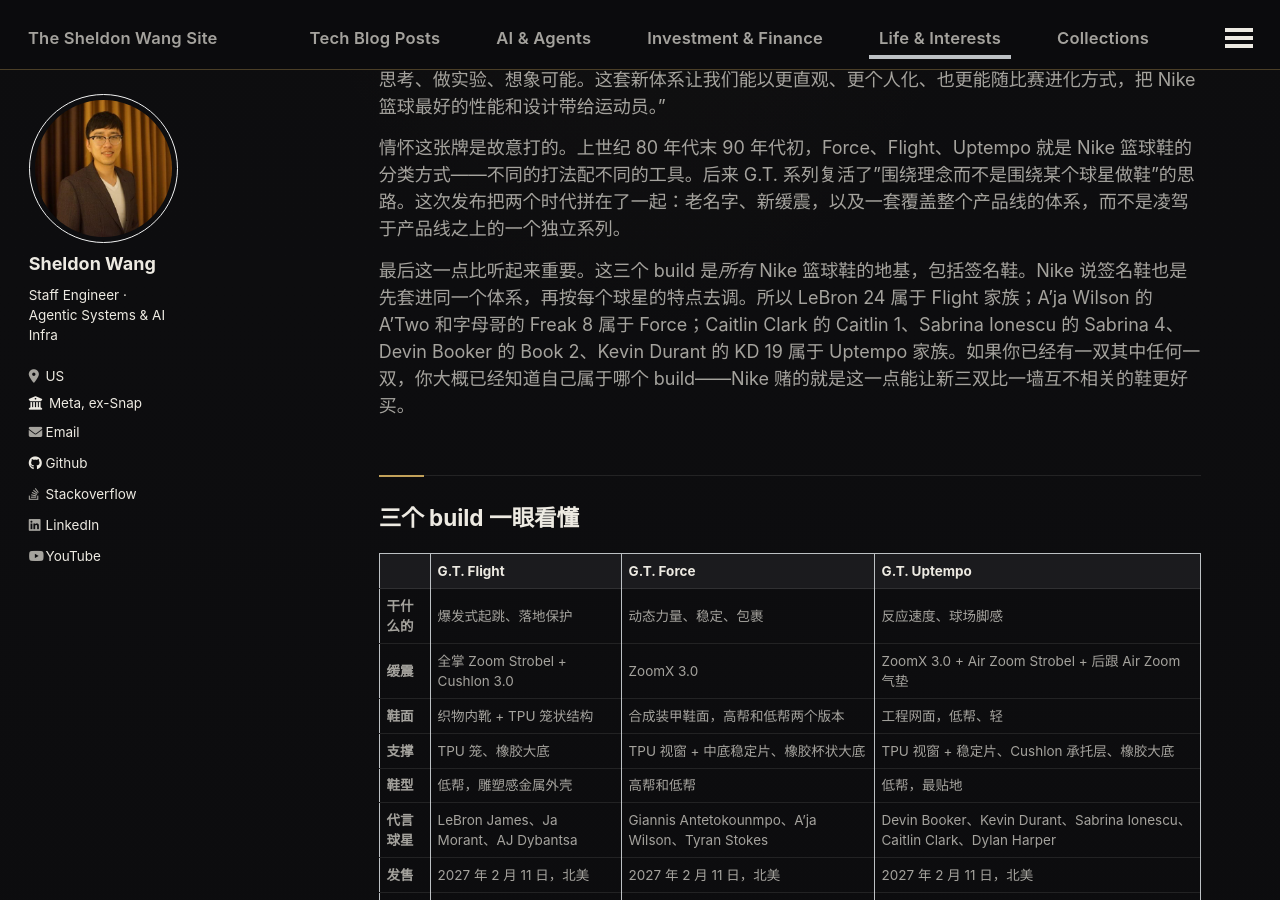
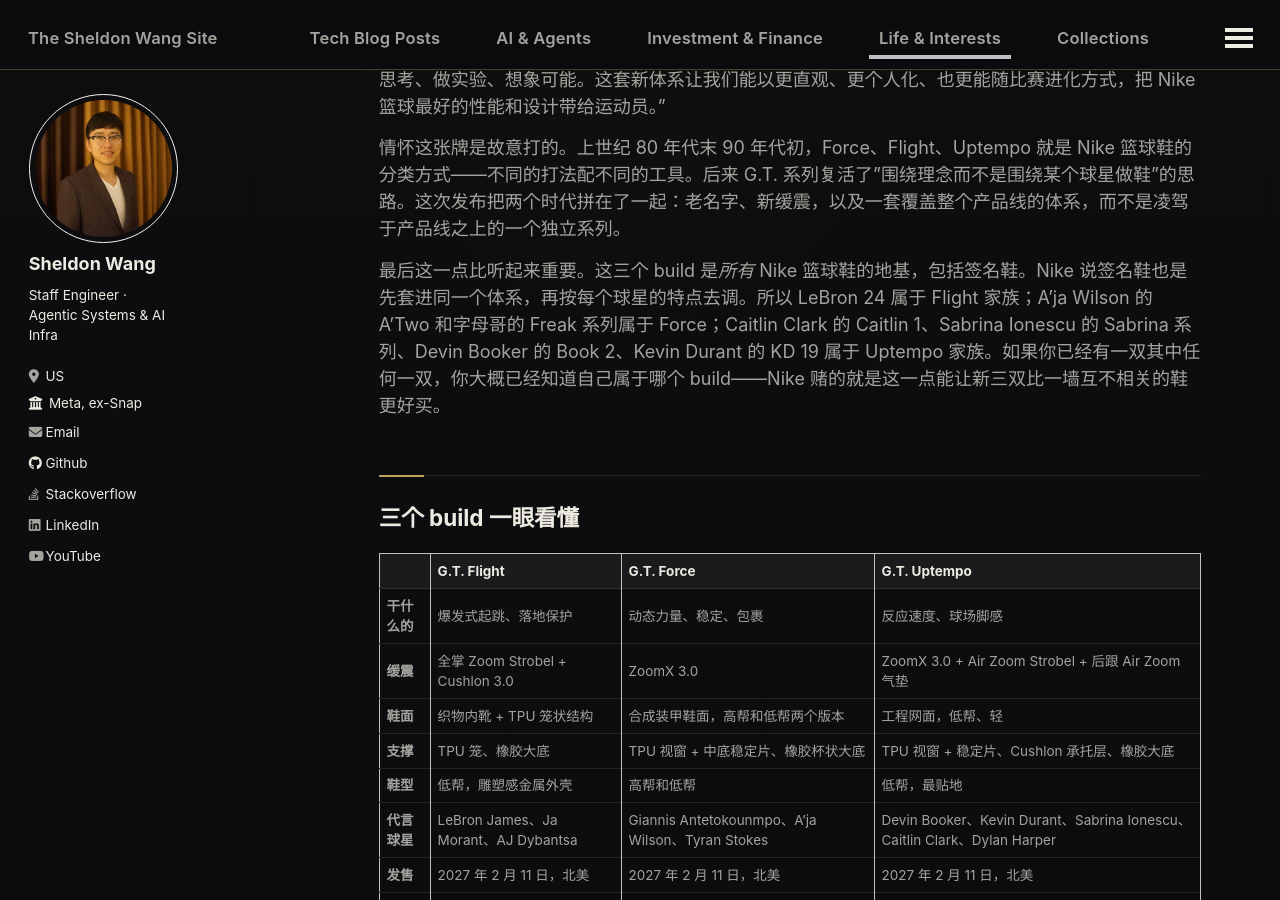
Before and after one commit to SheldonWangRJT/SheldonWangRJT.Github.io, a Jekyll site: the page built from _life/nike-gt-flight-force-uptempo-zh.md, in a window 1280 px wide and 900 px high, scrolled down 1143 px. Built offline with Jekyll 4.4.1, drawn with Linux system fonts in a browser that asks for light colours; comment, search, counter and statistics services are not loaded; some of the changed text lies outside the part shown.

Commit message:
Fix Nike G.T. article facts: soften Sabrina/Freak model numbers, G.T. Cut 4 $200-$210 (zh)

```diff
--- a/_life/nike-gt-flight-force-uptempo-zh.md
+++ b/_life/nike-gt-flight-force-uptempo-zh.md
@@ -33,7 +33,7 @@ Nike 篮球副总裁兼创意总监 Ross Klein 在公告里说："篮球是 Nike
 
 情怀这张牌是故意打的。上世纪 80 年代末 90 年代初，Force、Flight、Uptempo 就是 Nike 篮球鞋的分类方式——不同的打法配不同的工具。后来 G.T. 系列复活了"围绕理念而不是围绕某个球星做鞋"的思路。这次发布把两个时代拼在了一起：老名字、新缓震，以及一套覆盖整个产品线的体系，而不是凌驾于产品线之上的一个独立系列。
 
-最后这一点比听起来重要。这三个 build 是*所有* Nike 篮球鞋的地基，包括签名鞋。Nike 说签名鞋也是先套进同一个体系，再按每个球星的特点去调。所以 LeBron 24 属于 Flight 家族；A'ja Wilson 的 A'Two 和字母哥的 Freak 8 属于 Force；Caitlin Clark 的 Caitlin 1、Sabrina Ionescu 的 Sabrina 4、Devin Booker 的 Book 2、Kevin Durant 的 KD 19 属于 Uptempo 家族。如果你已经有一双其中任何一双，你大概已经知道自己属于哪个 build——Nike 赌的就是这一点能让新三双比一墙互不相关的鞋更好买。
+最后这一点比听起来重要。这三个 build 是*所有* Nike 篮球鞋的地基，包括签名鞋。Nike 说签名鞋也是先套进同一个体系，再按每个球星的特点去调。所以 LeBron 24 属于 Flight 家族；A'ja Wilson 的 A'Two 和字母哥的 Freak 系列属于 Force；Caitlin Clark 的 Caitlin 1、Sabrina Ionescu 的 Sabrina 系列、Devin Booker 的 Book 2、Kevin Durant 的 KD 19 属于 Uptempo 家族。如果你已经有一双其中任何一双，你大概已经知道自己属于哪个 build——Nike 赌的就是这一点能让新三双比一墙互不相关的鞋更好买。
 
 ## 三个 build 一眼看懂
 
@@ -114,13 +114,13 @@ Complex 的导购角度更有用，直接问：你该买哪双 G.T.？Flight 管
 - **你靠"碾过去"赢球吗？** 如果你打的是硬仗，靠身体定调子，能防多个位置，蹬地发力时需要鞋子自己不变形，先看 **Force**。要最大包裹就先试高帮；想要这个样子和 ZoomX 但不要高帮领口，就试低帮。
 - **你靠"先人一步"赢球吗？** 如果你的比赛是第一步快、变向快、一步拉开空间、脚底下什么都感觉得到，先看 **Uptempo**。它是三双里最低、最轻、配置最全的，也是早期呼声最高的。
 
-如果你已经有一双签名鞋，Nike 已经替你对过表了：LeBron 24 或 Ja 4 说明你已经是 Flight 球员；Freak 8 或 A'Two 说明你是 Force；Book 2、KD 19、Sabrina 4 或 Caitlin 1 说明你是 Uptempo。这不是营销话术——这是整场发布里最实用的捷径。
+如果你已经有一双签名鞋，Nike 已经替你对过表了：LeBron 24 或 Ja 4 说明你已经是 Flight 球员；Freak 系列或 A'Two 说明你是 Force；Book 2、KD 19、Sabrina 系列或 Caitlin 1 说明你是 Uptempo。这不是营销话术——这是整场发布里最实用的捷径。
 
 ## 可能翻车的地方
 
 一篇够长的初看，结尾应该留给还没解决的问题，而不是把它们藏起来：
 
-1. **价格。** Nike 一双都没公布。Uptempo 的 $200 是二手消息里的暂报。如果 Flight 或 Force 定价超过 $200，性价比的账就完全变了——尤其是在 G.T. Cut 4 定价 $210、整个市场挤在 $130–$210 这个区间里的情况下。
+1. **价格。** Nike 一双都没公布。Uptempo 的 $200 是二手消息里的暂报。如果 Flight 或 Force 定价超过 $200，性价比的账就完全变了——尤其是在 G.T. Cut 4 定价 $200–$210、整个市场挤在 $130–$210 这个区间里的情况下。
 2. **还没有实测。** 上面所有关于脚感、重量、耐用和抓地力的判断，都是从参数表和照片推断的。Force 的 ZoomX 耐不耐用、Flight 的金属外壳穿久了舒不舒服、Uptempo 对大体重球员的支撑够不够——都要等二月。
 3. **Force 的设计问题是真实存在的。** 第一波反响说得很直白：装甲高帮在很多人眼里就是不好看。Nike 赌的是性能买家不在乎。这个赌以前输过——Hyperdunk 时代就有一堆好鞋因为不好看而没卖出去。
 4. **尺码和楦型。** 织物内靴（Flight）、装甲鞋面（Force）、工程网面（Uptempo）穿起来会是三种感觉。按惯例，先试穿，别默认自己的 G.T. Cut 尺码能直接套用，等真实的尺码报告出来再说。
```
